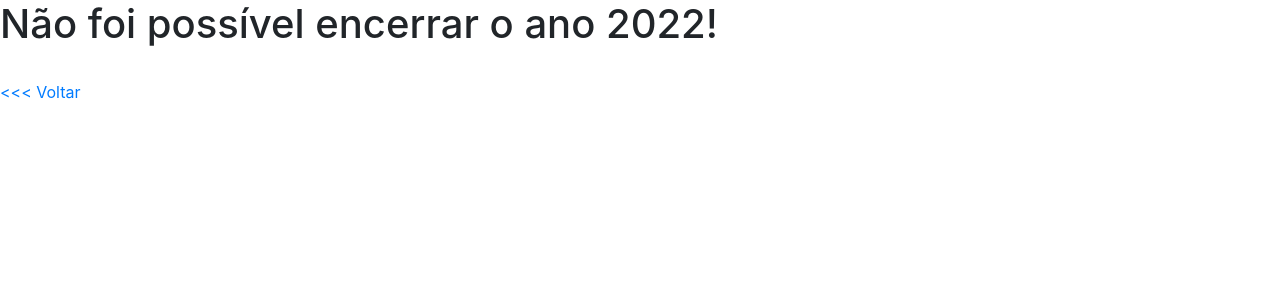
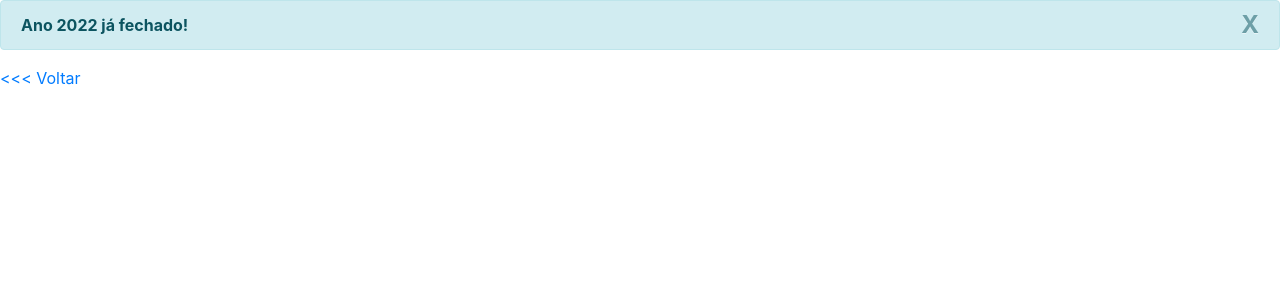
Before and after one commit to rafaelponte89/ficha_frequencia, a Django app: page /pessoas/1/fichas/encerramento/2022 in a window 1280 px wide. Shown: the part 80-380 px from the top of the page. Run offline with Django 4.2, Linux system fonts and the light colour scheme; data comes from the database, SQL or seed files in the repository; both versions use the stored data as it was after the commit; some libraries are stand-ins or nearby versions.

Commit message:
Implementação de mensagens após operações de gravação

```diff
--- a/app_ficha_cem/views.py
+++ b/app_ficha_cem/views.py
@@ -2,6 +2,7 @@ from django.shortcuts import render, redirect
 from .models import Faltas, Pessoas, Faltas_Pessoas, Pontuacoes
 from .forms import formularioPessoa, formularioTF, formularioLF
 from django.views import View
+from django.contrib import messages
 # Create your views here.
 
 
@@ -186,9 +187,10 @@ def pessoas_faltas(request, pessoa_id):
         if form.is_valid() and data_lancamento > admissao and lancar_falta(data_lancamento, pessoa_id):
 
             form.save()
+            messages.success(request,"Falta registrada!")
             return redirect('lancarfalta',pessoa_id)
         else:
-            print(f'Não salvo: Data de Admissão da Pessoa: {admissao}')
+            messages.error(request,"Não foi possível registrar a falta!",'danger')
     else:
         form = formularioLF(initial={'pessoa':pessoa})
     return render(request,'template/lancar_falta.html', {'form':form, 'pessoa':pessoa})
@@ -201,6 +203,7 @@ def atualizar_pessoa(request, pessoa_id):
         form = formularioPessoa(request.POST, instance=pessoa)
         if form.is_valid():
             form.save()
+            messages.success(request,"Pessoa atualizada!")
             return redirect('listarpessoas')
     else:
         form = formularioPessoa(instance=pessoa)
@@ -214,6 +217,7 @@ def pessoas(request):
         form = formularioPessoa(request.POST)
         if form.is_valid():
             form.save()
+            messages.success(request,"Pessoa registrada!")
             return redirect('listarpessoas')
     else:
 
@@ -400,23 +404,26 @@ def encerrar_ano(request, pessoa_id, ano):
     cargo_a, funcao_a, ue_a =   gerar_pontuacao_anual(ano,pessoa,'a')
     soma_a = cargo_a + funcao_a + ue_a
     anos, pessoa = listar_anos(pessoa.id)
-    mensagem =f'Não foi possível encerrar o ano {ano}!'
 
     try:
         if anos.index(ano) == 0 and soma_a == 0:
             pontuacao = Pontuacoes(ano=ano,cargo=cargo,funcao=funcao,ue=ue,pessoa=pessoa)
             pontuacao.save()
-            mensagem = f'Ano {ano} foi encerrado com sucesso!'
+            messages.success(request,f"Ano {ano} fechado com sucesso!")
         else:
             if soma_a != 0:
                 pontuacao = Pontuacoes(ano=ano,cargo=cargo,funcao=funcao,ue=ue,pessoa=pessoa)
                 pontuacao.save()
-                mensagem = f'Ano {ano} foi encerrado com sucesso!'
+                messages.success(request,f"Ano {ano} fechado com sucesso!")
+            else:
+                messages.info(request,f"Ano fechamento - { ano }! \n Ano anterior {ano-1} aberto!",'primary')
+
     except:
-        return render(request, 'template/encerrar_ano.html', {'mensagem':mensagem, 'pessoa':pessoa})
+        # return render(request, 'template/encerrar_ano.html', {'mensagem':mensagem, 'pessoa':pessoa})
+        messages.info(request,f'Ano {ano} já fechado!')
 
 
-    return render(request, 'template/encerrar_ano.html', {'mensagem':mensagem,'pessoa':pessoa})
+    return render(request, 'template/encerrar_ano.html', {'pessoa':pessoa})
 
 
 # recupera a pontuação do ano corrente
--- a/template/encerrar_ano.html
+++ b/template/encerrar_ano.html
@@ -2,6 +2,6 @@
 
 {% block content %}
 
-<h1>{{mensagem}}</h1> <br>
+
 <a href="{% url 'listarficha' pessoa.id%}"><<< Voltar</a>
 {% endblock content %}
--- a/template/menu.html
+++ b/template/menu.html
@@ -44,6 +44,17 @@
 
     </nav>
 
+    {% if messages %}
+    {% for message in messages %}
+    <div class="alert alert-{{ message.tags }} alert-dismissible fade show custom-alert" role="alert">
+        <strong>{{ message }}</strong>
+        <button type="button" class="close" data-dismiss="alert" aria-label="Close">
+            <span aria-hidden="true">X</span>
+        </button>
+    </div>
+
+    {% endfor %}
+    {% endif %}
 
     {% block content %}
     {% endblock content %}
```
Also changed, not shown: db.sqlite3.
